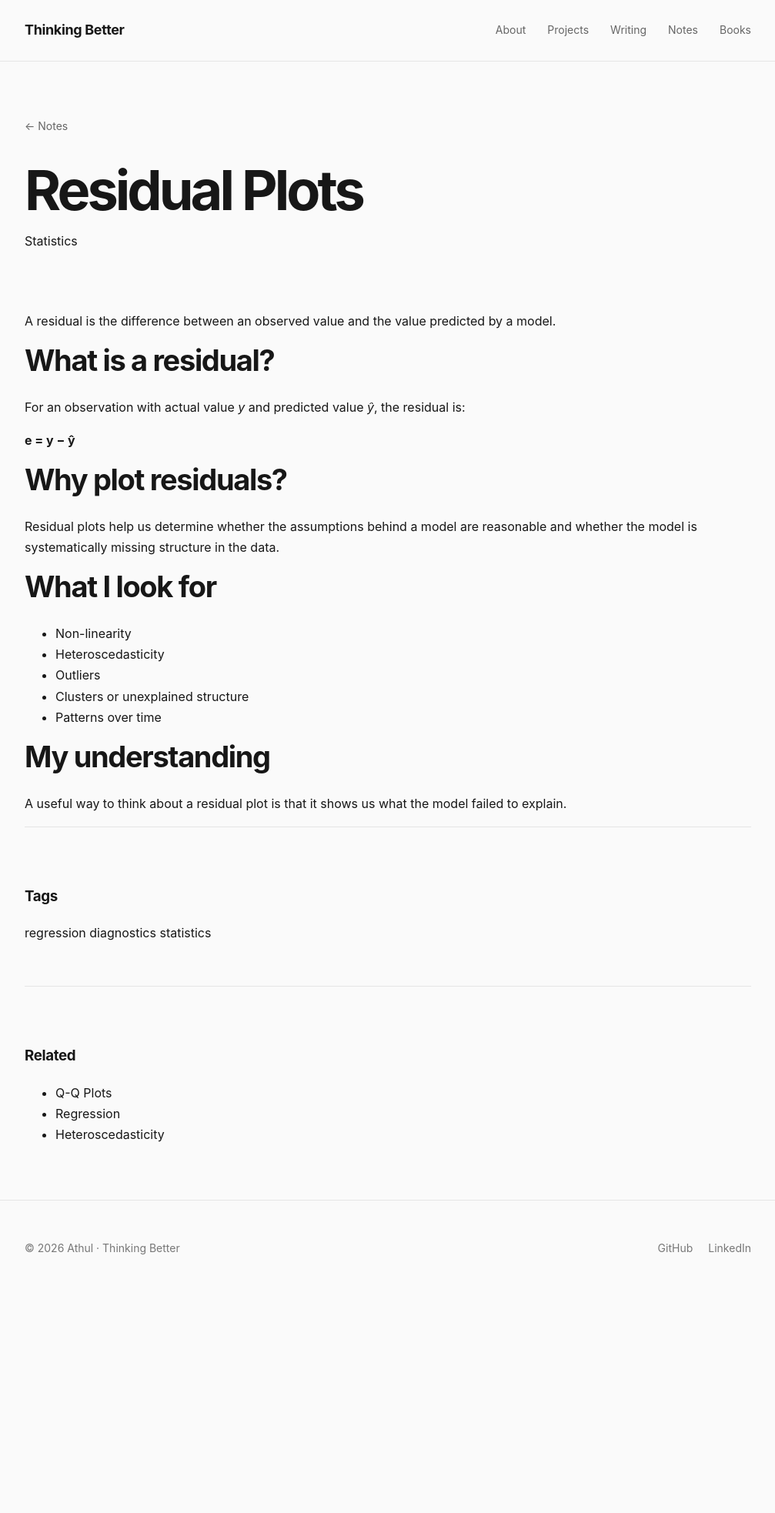
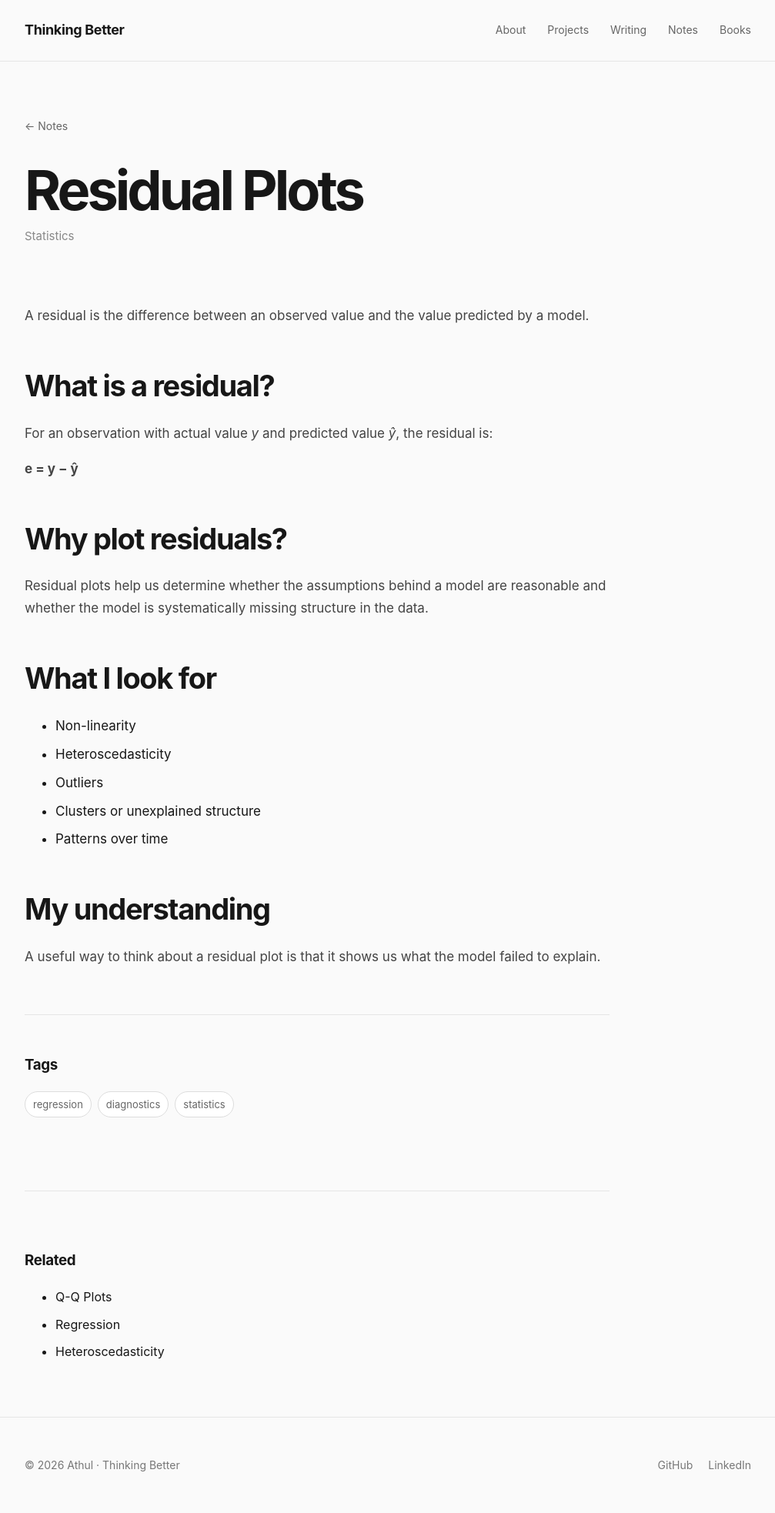
Before and after one commit to anorexigenic-specification58/anorexigenic-specification58.github.io, a Jekyll site: the page built from _notes/residual-plots.md, in a window 1280 px wide. Shown: the whole page at 77% size, without its empty margins (136-1143 px from the left). Built offline with Jekyll 4.4.1, drawn with Linux system fonts in a browser that asks for light colours; before the commit the page ends 1684 px from its top, so only the background shows below that.

Commit message:
Add styles for note categories and content

```diff
--- a/assets/css/style.css
+++ b/assets/css/style.css
@@ -273,6 +273,77 @@ footer {
 
 
 /* =========================================================
+   NOTES
+   ========================================================= */
+
+.note-category-section {
+    margin-top: 65px;
+}
+
+.note-category-section .list {
+    margin-top: 15px;
+}
+
+.note-category {
+    margin-top: 10px;
+    color: #888;
+    font-size: 15px;
+}
+
+.note-content {
+    max-width: 760px;
+    font-size: 17px;
+}
+
+.note-content h2 {
+    margin-top: 55px;
+}
+
+.note-content h3 {
+    margin-top: 40px;
+}
+
+.note-content p {
+    color: #444;
+}
+
+.note-content li {
+    margin-bottom: 8px;
+}
+
+.note-meta {
+    max-width: 760px;
+    margin-top: 60px;
+    padding-top: 30px;
+    border-top: 1px solid #e5e5e5;
+}
+
+.tags {
+    display: flex;
+    flex-wrap: wrap;
+    gap: 8px;
+}
+
+.tag {
+    padding: 5px 10px;
+    border: 1px solid #ddd;
+    border-radius: 999px;
+    background: white;
+    color: #666;
+    font-size: 13px;
+}
+
+.related-notes {
+    max-width: 760px;
+    margin-top: 40px;
+}
+
+.related-notes li {
+    margin-bottom: 8px;
+}
+
+
+/* =========================================================
    MOBILE
    ========================================================= */
 
```
